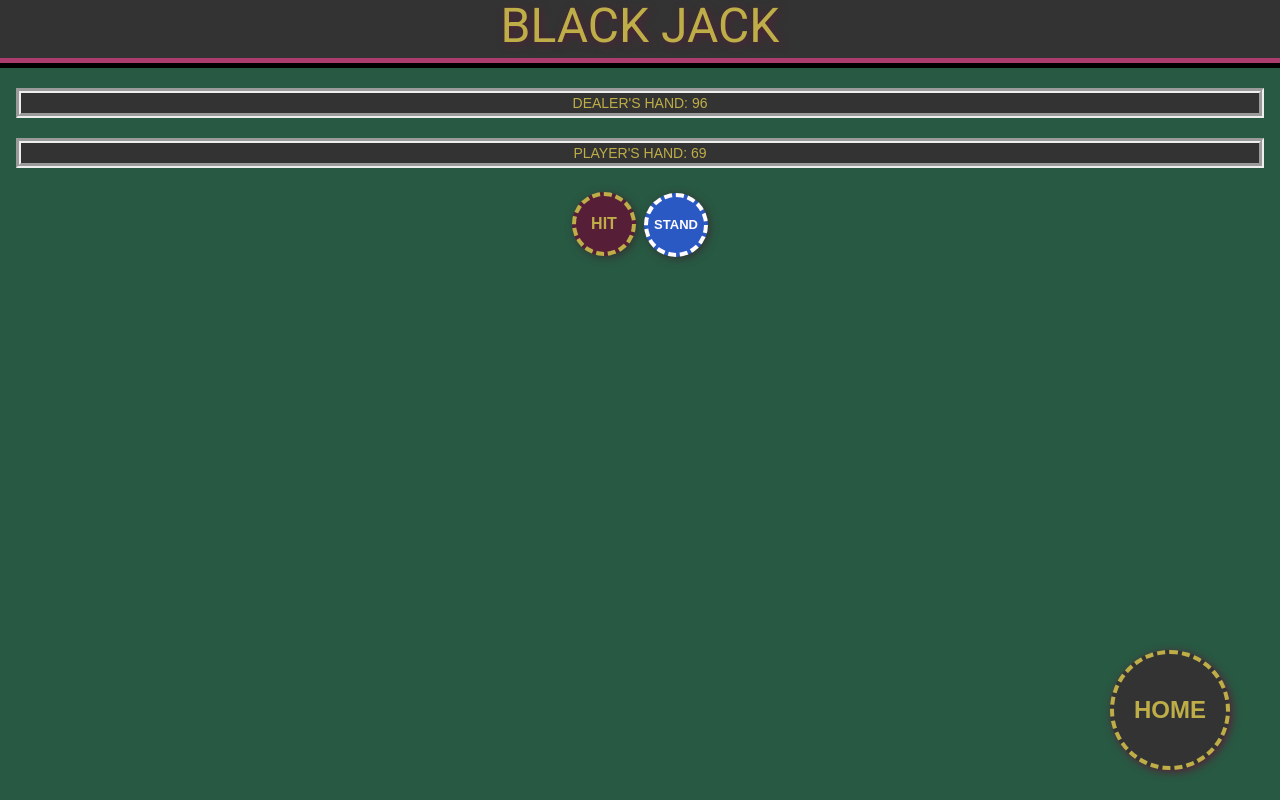
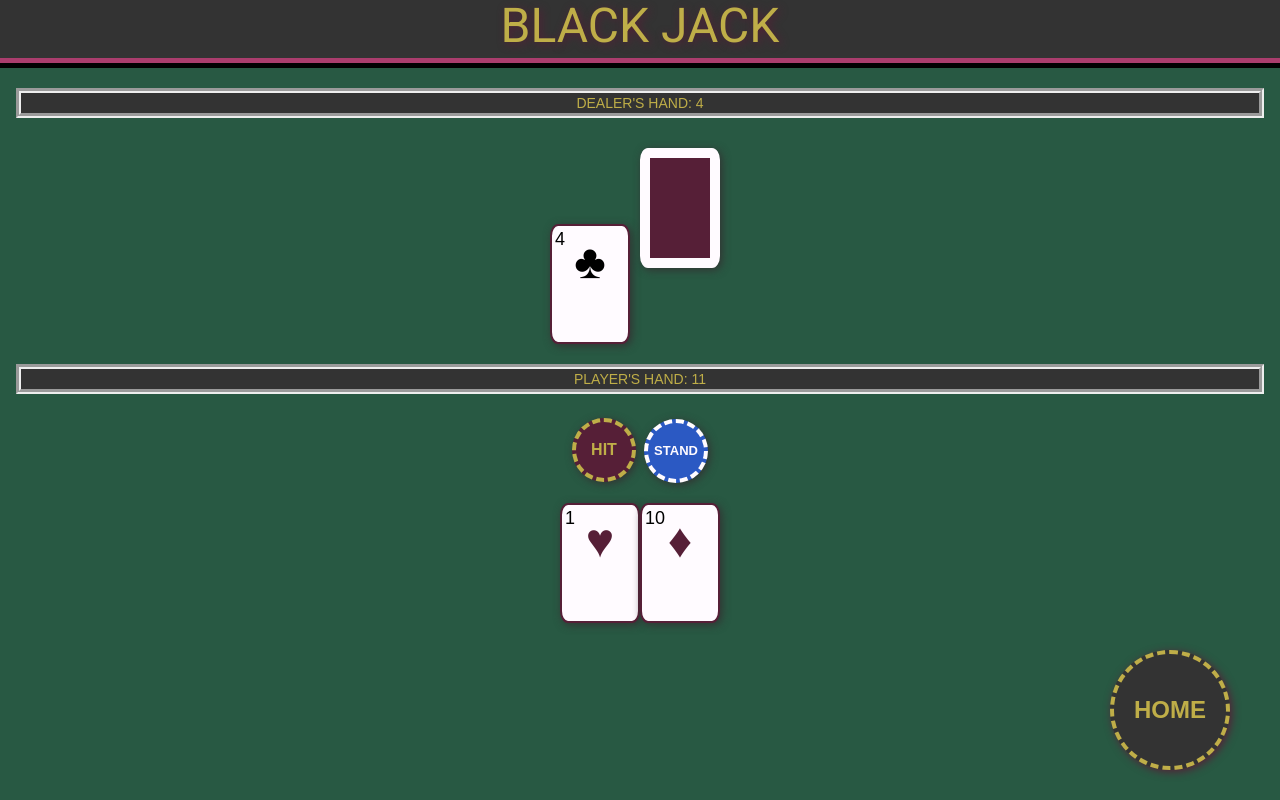
Before and after one commit to cdv-poznan/angular-project-2021, an Angular app: page /game in a window 1280 px wide. Built offline with nearby package versions, Linux system fonts and the light colour scheme.

Commit message:
Fixing databinding

```diff
--- a/src/app/game/card.ts
+++ b/src/app/game/card.ts
@@ -1,24 +1,13 @@
 export interface Card {
   id: number;
   value: number;
-  colour: COLOUR;
+  colour: number;
   copiesLeft: number;
   isAce: boolean;
 }
-enum COLOUR {
-  '♠',
-  '♥',
-  '♦',
-  '♣',
-}
-
-// let cards: Card[][] = [];
-// for (let i = 0; i < 4; i++) {
-//   cards[i] = [];
-//   for (let j = 1; j < 13; j++) {
-//     cards[i][j] = { id: j + 1, value: j + 1, colour: i, copiesLeft: 3, isAce: false };
-//   }
-//   cards[i][0].isAce = true;
-//   for (let j = 10; j < 13; j++) {
-//     cards[i][j].value = 10;
-//   }}
+// export enum COLOUR {
+//   '♠',
+//   '♥',
+//   '♦',
+//   '♣',
+// }
--- a/src/app/game/card/card.component.html
+++ b/src/app/game/card/card.component.html
@@ -1 +1,10 @@
-<div class="card" [class.reverse]='isReversed'>{{card.colour}}</div>
+<div class="card">
+  <p style="text-align: left; font-size: large;margin: 3px;">{{card.value}}</p>
+
+  <div style="font-size: xxx-large" [ngSwitch]='card.colour'>
+    <div *ngSwitchCase='0'><span style='color: black'>♠</span></div>
+    <div *ngSwitchCase='3'><span style='color: black'>♣</span></div>
+    <div *ngSwitchCase='1'><span style='color: #561f37'>♥</span></div>
+    <div *ngSwitchCase='2'><span style='color: #561f37'>♦</span></div>
+  </div>
+</div>
--- a/src/app/game/card/card.component.scss
+++ b/src/app/game/card/card.component.scss
@@ -13,8 +13,4 @@ $snow: #FFFBFF;
   border-radius: 10%;
   box-shadow: 2px 2px 8px #333;
   margin: auto;
-  &.reverse{
-    background: #561f37;
-    border: 10px $snow solid;
-  }
 }
--- a/src/app/game/card/card.component.ts
+++ b/src/app/game/card/card.component.ts
@@ -1,4 +1,4 @@
-import { Component, OnInit } from '@angular/core';
+import { Component, Inject, Input, OnInit } from '@angular/core';
 import { Card } from '../card';
 
 @Component({
@@ -7,8 +7,8 @@ import { Card } from '../card';
   styleUrls: ['./card.component.scss'],
 })
 export class CardComponent implements OnInit {
-  isReversed: boolean;
-  card: Card;
+  @Input() card: Card;
+  @Input() cards: Array<Card>;
   constructor() {}
 
   ngOnInit(): void {}
--- a/src/app/game/game.component.html
+++ b/src/app/game/game.component.html
@@ -1,7 +1,9 @@
 <main id="game">
-  <section id="croupier"><div class="score">Dealer's hand: 96</div>
-<!--    <app-card></app-card> <div class="card reverse"></div>-->
+  <section id="croupier"><div class="score">Dealer's hand: {{sum(dealersHand)}}</div>
+    <app-card [card]='dealersHand[0]'></app-card> <div class="reverse"></div>
   </section>
-  <section id="player"><div class="score">Player's hand: 69<!-- {{sum(playersHand)}} --></div></section>
+  <section id="player"><div class="score">Player's hand: {{sum(playersHand)}}</div></section>
   <section id="midSection"><app-hit-button></app-hit-button><app-stand-button></app-stand-button></section>
+  <app-card [card]='playersHand[0]'></app-card>
+  <app-card [card]='playersHand[1]'></app-card>
 </main>
--- a/src/app/game/game.component.scss
+++ b/src/app/game/game.component.scss
@@ -1,4 +1,5 @@
 $gold: #bfae48;
+$snow: #FFFBFF;
 
 section{
   margin: 16px;
@@ -9,3 +10,13 @@ section{
   border: 5px groove;
   margin: 20px auto;
 }
+.reverse{
+  display: inline-block;
+  height: 120px;
+  width: 80px;
+  border-radius: 10%;
+  box-shadow: 2px 2px 8px #333;
+  margin: 10px;
+  background: #561f37;
+  border: 10px $snow solid;
+}
--- a/src/app/game/game.component.ts
+++ b/src/app/game/game.component.ts
@@ -1,51 +1,33 @@
 import { Component, OnInit } from '@angular/core';
 import { NewDeckService } from './new-deck.service';
 import { Card } from './card';
-import { animate, state, style, transition, trigger } from '@angular/animations';
 
 @Component({
   selector: 'app-game',
   templateUrl: './game.component.html',
   styleUrls: ['./game.component.scss'],
   providers: [NewDeckService],
-  animations: [
-    trigger('rotatedState', [
-      state('default', style({ transform: 'rotate(0)' })),
-      state('rotated', style({ transform: 'rotate(60deg)' })),
-      transition('rotated => default', animate('2000ms ease-out')),
-      transition('default => rotated', animate('2000ms ease-out')),
-    ]),
-  ],
 })
 export class GameComponent implements OnInit {
-  constructor(private deck: NewDeckService) {}
-
-  currentHitState = 'default';
-  currentStandState = 'default';
-  rotateHit(thisState: string): void {
-    this.currentHitState = thisState;
-  }
-  rotateStand(thatState: string): void {
-    this.currentStandState = thatState;
-  }
-
-  // rotate() {
-  //   this.state = this.state === 'default' ? 'rotated' : 'default';
-  // };
+  cards: Card[][];
+  dealersHand: Card[] = [];
+  playersHand: Card[] = [];
+  constructor(public deck: NewDeckService) {}
 
   ngOnInit(): void {
     const cards = this.deck.newDeck();
-    const dealersHand: Card[] = [];
-    const playersHand: Card[] = [];
-    dealersHand[0] = this.deck.drawACard(cards);
-    playersHand[0] = this.deck.drawACard(cards);
-    playersHand[1] = this.deck.drawACard(cards);
+    const dealersCard1 = this.deck.drawACard(cards);
+    this.dealersHand[0] = dealersCard1;
+    this.playersHand[0] = this.deck.drawACard(cards);
+    this.playersHand[1] = this.deck.drawACard(cards);
   }
   public sum(array: Array<Card>): number {
     let sum = 0;
-    for (const element of array) {
-      sum = sum + element.value;
+    // tslint:disable-next-line:prefer-for-of
+    for (let i = 0; i < array.length; i++) {
+      sum += array[i].value;
     }
+
     return sum;
   }
 }
--- a/src/app/game/new-deck.service.ts
+++ b/src/app/game/new-deck.service.ts
@@ -1,30 +1,34 @@
 import { Injectable } from '@angular/core';
 import { Card } from './card';
 
-@Injectable()
+@Injectable({
+  providedIn: 'root',
+})
 export class NewDeckService {
   constructor() {}
+  cards: Card[][] = [];
 
-  newDeck(): Card[][] {
-    const cards: Card[][] = [];
+  public newDeck(): Card[][] {
     for (let i = 0; i < 4; i++) {
-      cards[i] = [];
+      this.cards[i] = [];
       for (let j = 0; j < 13; j++) {
-        cards[i][j] = { id: j + 1, value: j + 1, colour: i, copiesLeft: 3, isAce: false };
+        this.cards[i][j] = { id: j + 1, value: j + 1, colour: i, copiesLeft: 3, isAce: false };
       }
-      cards[i][0].isAce = true;
+      this.cards[i][0].isAce = true;
       for (let j = 10; j < 13; j++) {
-        cards[i][j].value = 10;
+        this.cards[i][j].value = 10;
       }
     }
-    return cards;
+    console.log(this.cards);
+    return this.cards;
   }
   drawACard(cards: Card[][]): Card {
     let card;
     do {
+      console.log('this is a feature, not a bug');
       const rndClr = this.random(4);
       const rndId = this.random(13);
-      card = cards[rndClr][rndId];
+      card = this.cards[rndClr][rndId];
       card.copiesLeft--;
     } while (card.copiesLeft <= 0);
     return card;
```
